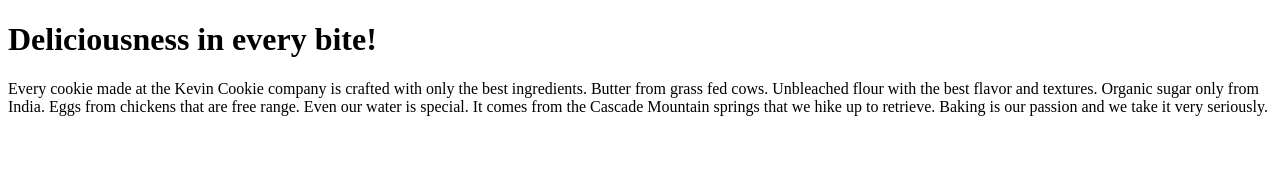
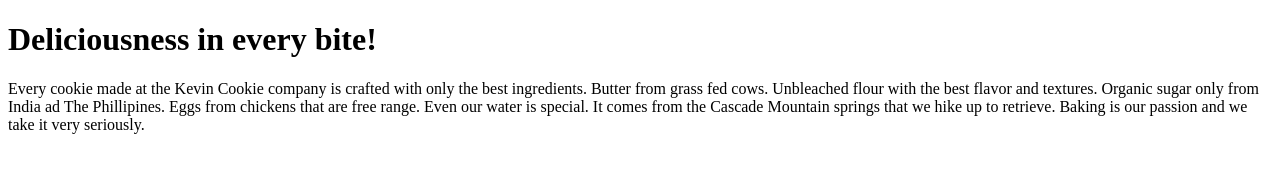
Before and after one commit to AshishKatyal/AshishKatyalCompany.com, a plain HTML site: page index.htm in a window 1280 px wide. Drawn offline with Linux system fonts and the light colour scheme.

Commit message:
Update index.htm

```diff
--- a/index.htm
+++ b/index.htm
@@ -4,7 +4,7 @@
 
 <h1>Deliciousness in every bite!</h1>
 
-<p>Every cookie made at the Kevin Cookie company is crafted with only the best ingredients. Butter from grass fed cows. Unbleached flour with the best flavor and textures. Organic sugar only from India. Eggs from chickens that are free range. Even our water is special. It comes from the Cascade Mountain springs that we hike up to retrieve. Baking is our passion and we take it very seriously.</p>
+<p>Every cookie made at the Kevin Cookie company is crafted with only the best ingredients. Butter from grass fed cows. Unbleached flour with the best flavor and textures. Organic sugar only from India ad The Phillipines. Eggs from chickens that are free range. Even our water is special. It comes from the Cascade Mountain springs that we hike up to retrieve. Baking is our passion and we take it very seriously.</p>
 
 </body>
 </html>
```
